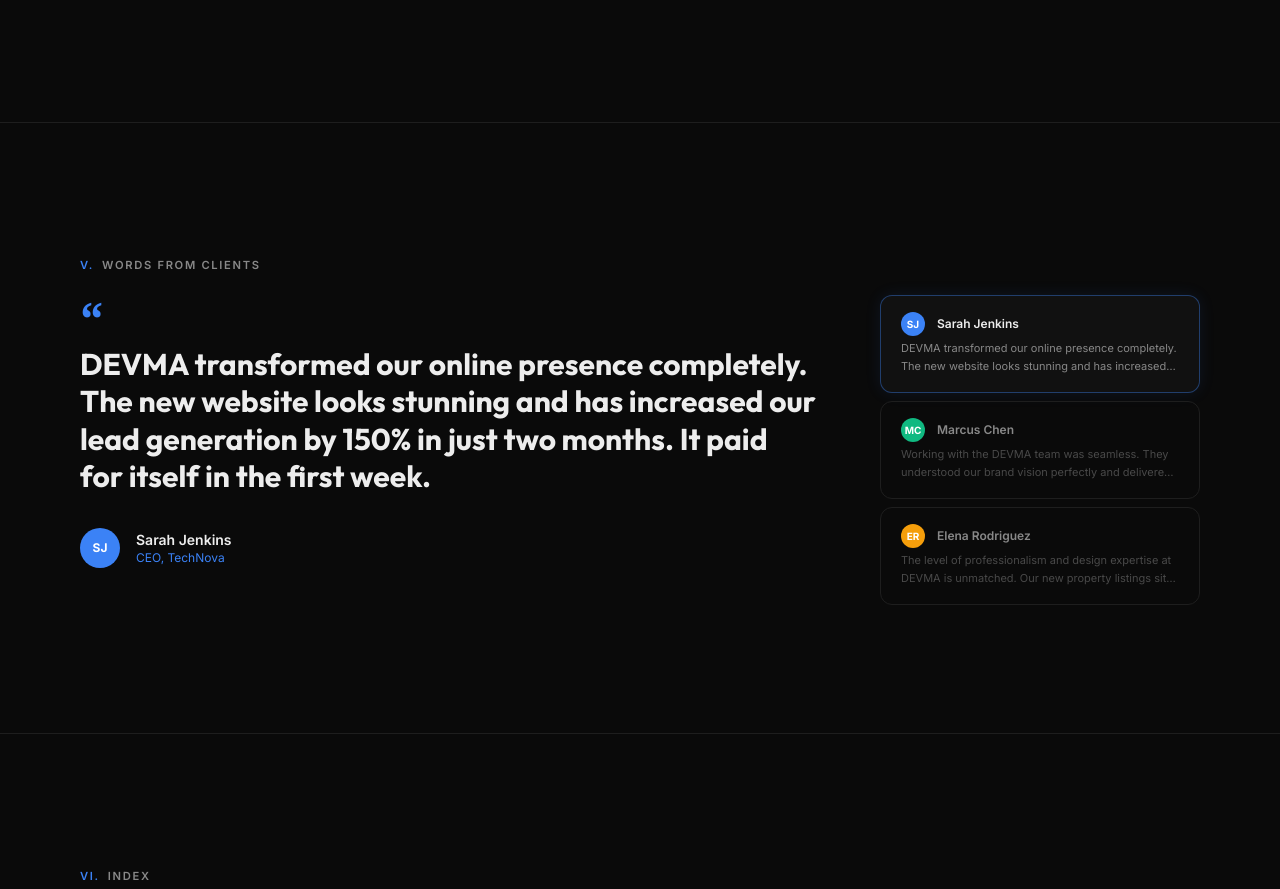
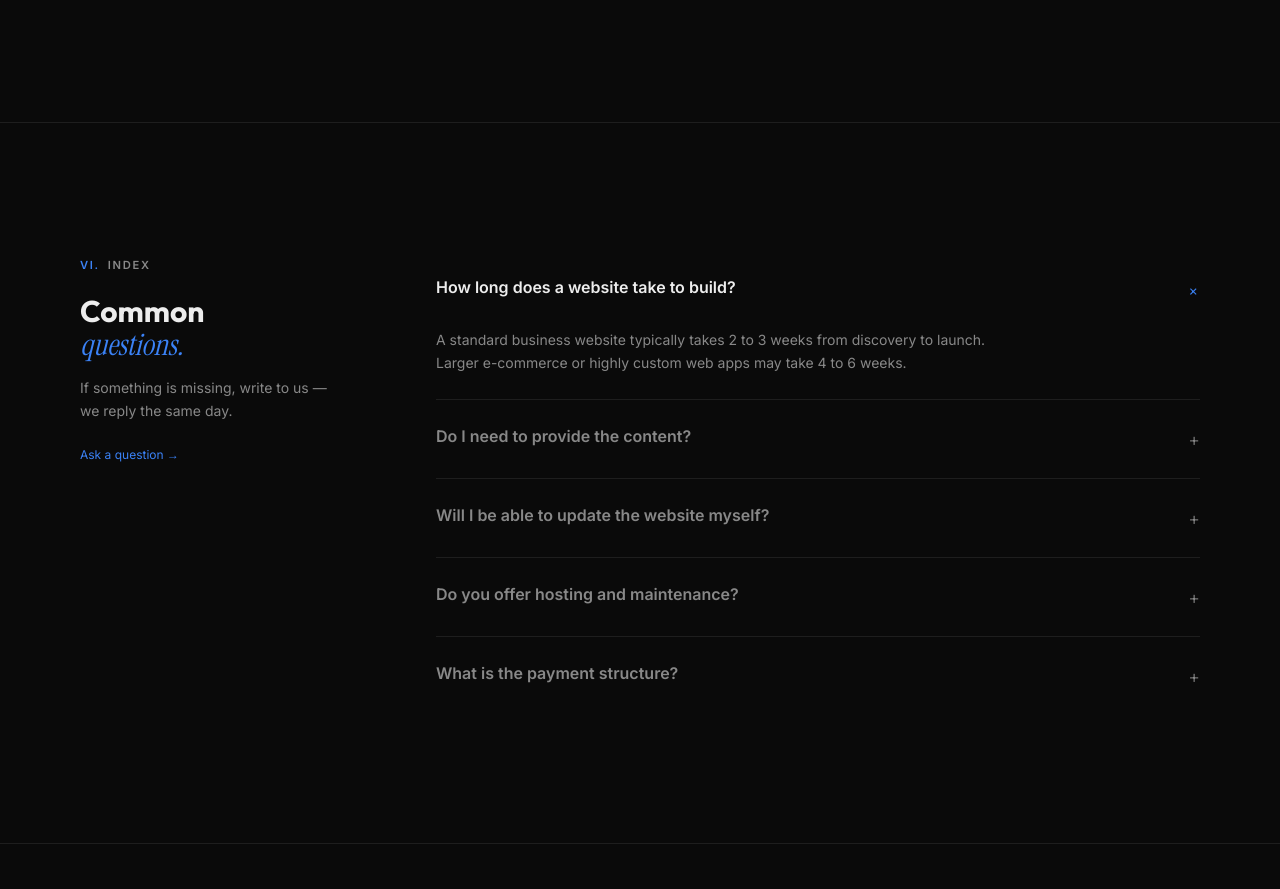
Before and after one commit to mohamadalijomaa25/devma-website, a Next.js app: page / in a window 1280 px wide. Shown: the part 6620-7509 px from the top of the page. Built offline with nearby package versions, Linux system fonts and the light colour scheme.

Commit message:
chore: remove testimonials section

```diff
--- a/src/app/page.tsx
+++ b/src/app/page.tsx
@@ -5,7 +5,6 @@ import { Portfolio } from "@/components/sections/Portfolio";
 import { About } from "@/components/sections/About";
 import { WhyChooseUs } from "@/components/sections/WhyChooseUs";
 import { Process } from "@/components/sections/Process";
-import { Testimonials } from "@/components/sections/Testimonials";
 import { FAQ } from "@/components/sections/FAQ";
 import { Contact } from "@/components/sections/Contact";
 import { Footer } from "@/components/sections/Footer";
@@ -20,7 +19,6 @@ export default function Home() {
       <About />
       <WhyChooseUs />
       <Process />
-      <Testimonials />
       <FAQ />
       <Contact />
       <Footer />
--- a/src/components/sections/Testimonials.tsx
+++ /dev/null
@@ -1,117 +0,0 @@
-"use client";
-
-import React, { useState } from "react";
-import { motion, AnimatePresence } from "framer-motion";
-import { useLanguage } from "@/context/LanguageContext";
-
-const testimonialsData = [
-  {
-    id: 1,
-    quoteEn: "DEVMA transformed our online presence completely. The new website looks stunning and has increased our lead generation by 150% in just two months. It paid for itself in the first week.",
-    quoteAr: "حوّل DEVMA حضورنا الرقمي بالكامل. يبدو الموقع الجديد رائعاً وزاد من توليد العملاء المحتملين بنسبة 150% في غضون شهرين فقط. عوّض تكلفته في الأسبوع الأول.",
-    name: "Sarah Jenkins",
-    role: "CEO, TechNova",
-    initials: "SJ",
-    color: "#3B82F6",
-  },
-  {
-    id: 2,
-    quoteEn: "Working with the DEVMA team was seamless. They understood our brand vision perfectly and delivered an e-commerce site that exceeded every expectation. Conversion rate is up 40%.",
-    quoteAr: "العمل مع فريق DEVMA كان سلساً تماماً. فهموا رؤية علامتنا التجارية بشكل مثالي وقدّموا موقع تجارة إلكترونية فاق كل التوقعات. ارتفع معدل التحويل بنسبة 40%.",
-    name: "Marcus Chen",
-    role: "Founder, Peak Roasters",
-    initials: "MC",
-    color: "#10b981",
-  },
-  {
-    id: 3,
-    quoteEn: "The level of professionalism and design expertise at DEVMA is unmatched. Our new property listings site is the best in our local market. Clients tell us it was the first thing that made them trust us.",
-    quoteAr: "مستوى الاحترافية وخبرة التصميم في DEVMA لا مثيل له. موقع قوائم العقارات الجديد لدينا هو الأفضل في سوقنا المحلي. يخبرنا العملاء أنه أول ما جعلهم يثقون بنا.",
-    name: "Elena Rodriguez",
-    role: "Director, Elevate Real Estate",
-    initials: "ER",
-    color: "#f59e0b",
-  },
-];
-
-export function Testimonials() {
-  const { locale, t } = useLanguage();
-  const [idx, setIdx] = useState(0);
-  const current = testimonialsData[idx];
-
-  return (
-    <section className="border-t border-border">
-      <div className="container mx-auto px-6 py-20 md:py-32" style={{maxWidth:"1200px"}}>
-        <div className="eyebrow mb-10">
-          <span className="text-primary">v.</span> {t("testimonials.eyebrow")}
-        </div>
-
-        <div className="grid grid-cols-1 lg:grid-cols-[1fr_320px] gap-16 items-start">
-          {/* Quote */}
-          <div>
-            <AnimatePresence mode="wait">
-              <motion.blockquote
-                key={idx}
-                initial={{ opacity: 0, y: 16 }}
-                animate={{ opacity: 1, y: 0 }}
-                exit={{ opacity: 0, y: -16 }}
-                transition={{ duration: 0.3 }}
-                className="text-2xl md:text-3xl font-bold text-foreground leading-tight mb-8"
-                style={{fontFamily:"var(--font-outfit), 'Outfit', sans-serif"}}
-              >
-                <span className="text-primary text-5xl leading-none" style={{fontFamily:"Georgia, serif"}}>&ldquo;</span>
-                <br />
-                {locale === "ar" ? current.quoteAr : current.quoteEn}
-              </motion.blockquote>
-            </AnimatePresence>
-
-            <AnimatePresence mode="wait">
-              <motion.div
-                key={`author-${idx}`}
-                initial={{ opacity: 0 }}
-                animate={{ opacity: 1 }}
-                exit={{ opacity: 0 }}
-                transition={{ duration: 0.25 }}
-                className="flex items-center gap-4"
-              >
-                <div
-                  className="w-10 h-10 rounded-full flex items-center justify-center text-white text-xs font-bold"
-                  style={{ backgroundColor: current.color }}
-                >
-                  {current.initials}
-                </div>
-                <div>
-                  <div className="text-sm font-semibold text-foreground">{current.name}</div>
-                  <div className="text-xs text-primary">{current.role}</div>
-                </div>
-              </motion.div>
-            </AnimatePresence>
-          </div>
-
-          {/* Navigation cards */}
-          <div className="flex flex-col gap-2">
-            {testimonialsData.map((item, i) => (
-              <button
-                key={item.id}
-                onClick={() => setIdx(i)}
-                className={`text-left px-5 py-4 rounded-xl border transition-all ${
-                  i === idx
-                    ? "border-primary/40 bg-secondary shadow-[0_0_16px_rgba(59,130,246,0.1)]"
-                    : "border-border hover:border-muted bg-transparent"
-                }`}
-              >
-                <div className="flex items-center gap-3 mb-1">
-                  <div className="w-6 h-6 rounded-full text-white text-[10px] font-bold flex items-center justify-center" style={{backgroundColor: item.color}}>{item.initials}</div>
-                  <span className={`text-xs font-semibold ${i === idx ? "text-foreground" : "text-muted"}`}>{item.name}</span>
-                </div>
-                <p className={`text-[11px] leading-relaxed line-clamp-2 ${i === idx ? "text-muted" : "text-muted/50"}`}>
-                  {locale === "ar" ? item.quoteAr : item.quoteEn}
-                </p>
-              </button>
-            ))}
-          </div>
-        </div>
-      </div>
-    </section>
-  );
-}
```
